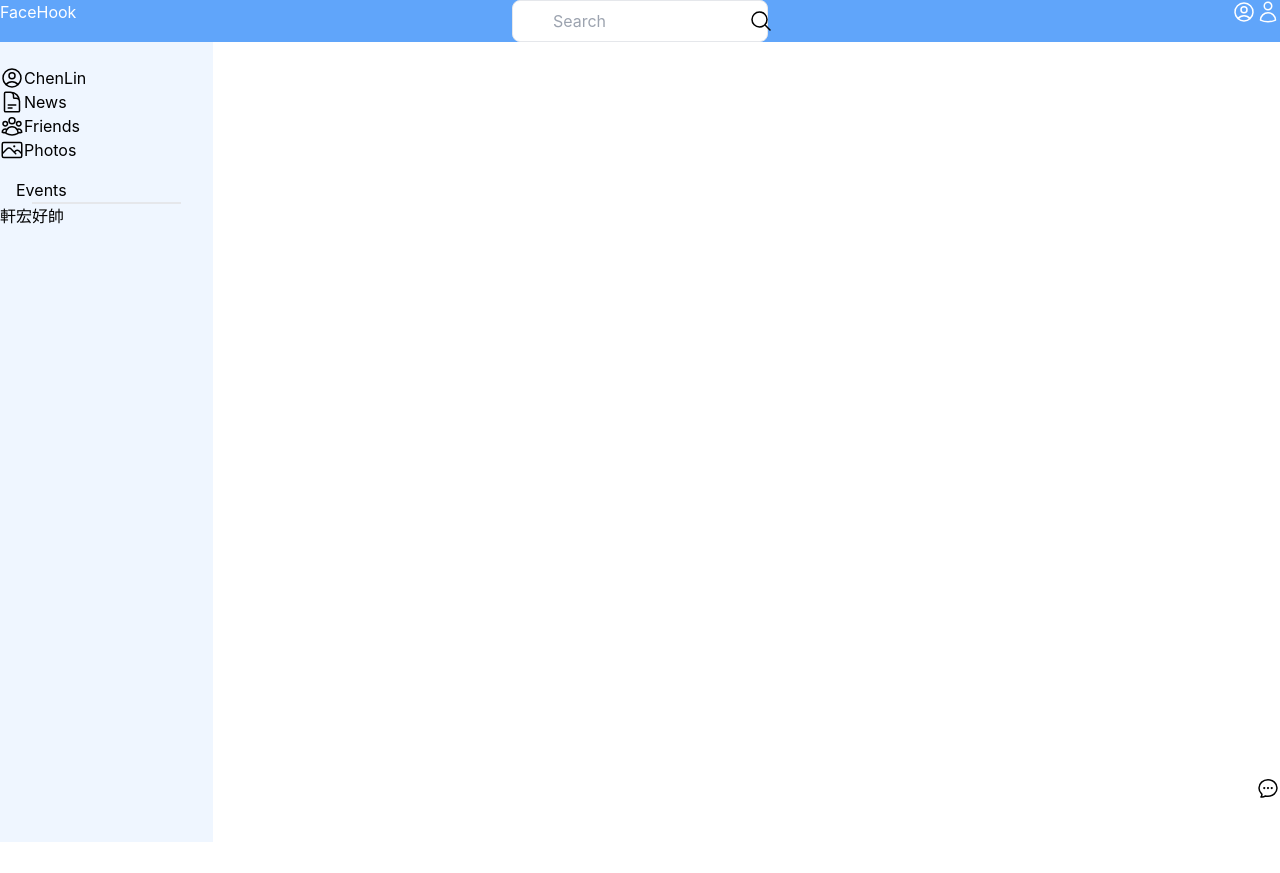
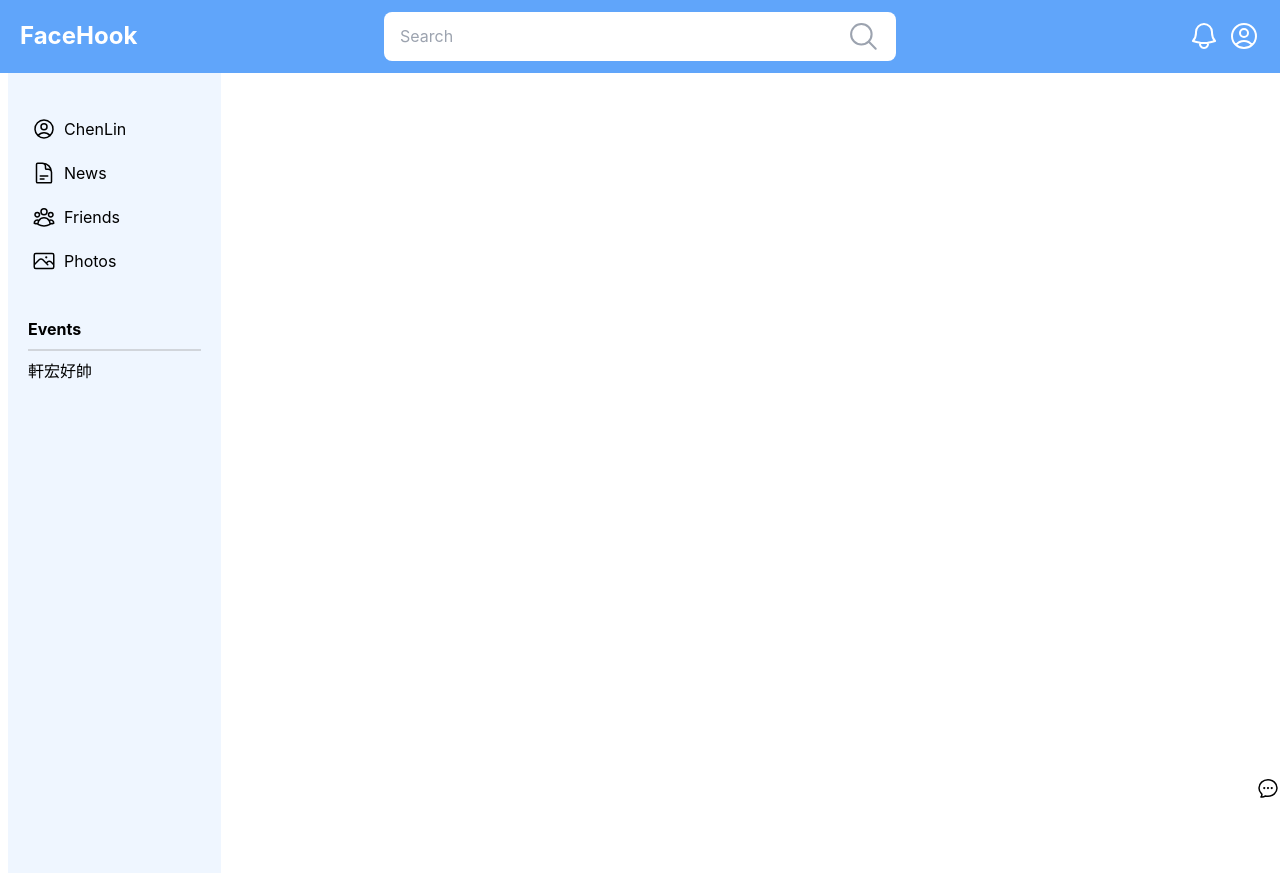
Before and after one commit to Bighsueh/FaceHook-Frontend, a React (Create React App) app: page / in a window 1280 px wide. Before the commit the page ends 842 px from the top, so only its background shows below. Built offline with nearby package versions, Linux system fonts and the light colour scheme.

Commit message:
add main page design

```diff
--- a/src/Component/Navbar.tsx
+++ b/src/Component/Navbar.tsx
@@ -2,32 +2,43 @@ import React from 'react'
 
 function Navbar() {
   return (
-    <div className="grid grid-cols-3 bg-blue-400">
-      <div className="text-white text-left ">FaceHook</div>
-      <div className=' relative text-black text-center'>
-        <input type="text" placeholder="Search" className="pl-10 pr-4 py-2 w-64 border rounded-lg"/>
+    <div className="grid grid-cols-5 bg-blue-400">
+      <div className="p-5 text-2xl font-bold text-white text-left flex col-span-1">FaceHook</div>
+      <div className='grid py-3 relative text-black text-center col-span-3'>
+        {/* <input type="text" placeholder="Search" className="pl-10 pr-4 py-2 w-64 border rounded-lg"/>
         <div className="absolute inset-y-0 right-20 flex items-center ">
         <svg xmlns="http://www.w3.org/2000/svg" fill="none" viewBox="0 0 24 24" strokeWidth={1.5} stroke="currentColor" className="w-6 h-6">
         <path strokeLinecap="round" strokeLinejoin="round" d="M21 21l-5.197-5.197m0 0A7.5 7.5 0 105.196 5.196a7.5 7.5 0 0010.607 10.607z" />
         </svg>
 
+        </div> */}
+        <div className='grid grid-cols-10 bg-white w-2/3 h-full rounded-lg justify-self-center px-2 pl-4'>
+          <input type="text" placeholder="Search" className="justify-self-start col-span-9 w-full border-none" />
+          <div className='p-2'>
+            <svg xmlns="http://www.w3.org/2000/svg" fill="none" viewBox="0 0 24 24" strokeWidth={1.5} stroke="currentColor" className="w-full h-full text-gray-400">
+              <path strokeLinecap="round" strokeLinejoin="round" d="M21 21l-5.197-5.197m0 0A7.5 7.5 0 105.196 5.196a7.5 7.5 0 0010.607 10.607z" />
+            </svg>
+          </div>
+
         </div>
       </div>
-      <div className='text-white ml-auto flex'>
-        <div>
-        <svg xmlns="http://www.w3.org/2000/svg" fill="none" viewBox="0 0 24 24" strokeWidth={1.5} stroke="currentColor" className="w-6 h-6">
-        <path strokeLinecap="round" strokeLinejoin="round" d="M17.982 18.725A7.488 7.488 0 0012 15.75a7.488 7.488 0 00-5.982 2.975m11.963 0a9 9 0 10-11.963 0m11.963 0A8.966 8.966 0 0112 21a8.966 8.966 0 01-5.982-2.275M15 9.75a3 3 0 11-6 0 3 3 0 016 0z" />
-        </svg>
+      <div className='m-4 text-white ml-auto flex col-span-1'>
+        <div className='h-full mx-1 grid'>
+          <svg xmlns="http://www.w3.org/2000/svg" fill="none" viewBox="0 0 24 24" strokeWidth={1.5} stroke="currentColor" className="w-8 h-8 place-self-center">
+            <path strokeLinecap="round" strokeLinejoin="round" d="M14.857 17.082a23.848 23.848 0 005.454-1.31A8.967 8.967 0 0118 9.75v-.7V9A6 6 0 006 9v.75a8.967 8.967 0 01-2.312 6.022c1.733.64 3.56 1.085 5.455 1.31m5.714 0a24.255 24.255 0 01-5.714 0m5.714 0a3 3 0 11-5.714 0" />
+          </svg>
 
         </div>
-        <div>
-          <svg xmlns="http://www.w3.org/2000/svg" fill="none" viewBox="0 0 24 24" strokeWidth={1.5} stroke="currentColor" className="w-6 h-6">
-            <path strokeLinecap="round" strokeLinejoin="round" d="M15.75 6a3.75 3.75 0 11-7.5  0 3.75 3.75 0 017.5 0zM4.501 20.118a7.5 7.5 0 0114.998 0A17.933 17.933 0 0112 21.75c-2.676 0-5.216-.584-7.499-1.632z" />
+        <div className='h-full mx-1 grid'>
+          <svg xmlns="http://www.w3.org/2000/svg" fill="none" viewBox="0 0 24 24" strokeWidth={1.5} stroke="currentColor" className="w-8 h-8 place-self-center">
+            <path strokeLinecap="round" strokeLinejoin="round" d="M17.982 18.725A7.488 7.488 0 0012 15.75a7.488 7.488 0 00-5.982 2.975m11.963 0a9 9 0 10-11.963 0m11.963 0A8.966 8.966 0 0112 21a8.966 8.966 0 01-5.982-2.275M15 9.75a3 3 0 11-6 0 3 3 0 016 0z" />
           </svg>
         </div>
+
+
       </div>
 
-      </div>
+    </div>
 
 
 
--- a/src/Component/Sidebox.tsx
+++ b/src/Component/Sidebox.tsx
@@ -6,22 +6,22 @@ function Sidebox() {
   }
   return (
 
-      <div className='pt-6 w-1/6 bg-blue-50 h-screen'>
-        <li style={noDot} className=''>
-          <ul className='flex ChenLin'>
-            <svg xmlns="http://www.w3.org/2000/svg" fill="none" viewBox="0 0 24 24" strokeWidth={1.5} stroke="currentColor" className="w-6 h-6">
+      <div className='pt-6 w-1/6 mx-2 bg-blue-50 h-screen'>
+        <li style={noDot} className='w-full flex-col p-2'>
+          <ul className='flex ChenLin w-full rounded-lg border-none hover:bg-blue-100 my-1 p-2'>
+            <svg xmlns="http://www.w3.org/2000/svg" fill="none" viewBox="0 0 24 24" strokeWidth={1.5} stroke="currentColor" className="w-6 h-6 mx-2">
             <path strokeLinecap="round" strokeLinejoin="round" d="M17.982 18.725A7.488 7.488 0 0012 15.75a7.488 7.488 0 00-5.982 2.975m11.963 0a9 9 0 10-11.963 0m11.963 0A8.966 8.966 0 0112 21a8.966 8.966 0 01-5.982-2.275M15 9.75a3 3 0 11-6 0 3 3 0 016 0z" />
             </svg>  ChenLin</ul>
-          <ul className='flex News'>
-            <svg xmlns="http://www.w3.org/2000/svg" fill="none" viewBox="0 0 24 24" strokeWidth={1.5} stroke="currentColor" className="w-6 h-6">
+          <ul className='flex News w-full rounded-lg border-none hover:bg-blue-100 my-1 p-2'>
+            <svg xmlns="http://www.w3.org/2000/svg" fill="none" viewBox="0 0 24 24" strokeWidth={1.5} stroke="currentColor" className="w-6 h-6 mx-2">
             <path strokeLinecap="round" strokeLinejoin="round" d="M19.5 14.25v-2.625a3.375 3.375 0 00-3.375-3.375h-1.5A1.125 1.125 0 0113.5 7.125v-1.5a3.375 3.375 0 00-3.375-3.375H8.25m0 12.75h7.5m-7.5 3H12M10.5 2.25H5.625c-.621 0-1.125.504-1.125 1.125v17.25c0 .621.504 1.125 1.125 1.125h12.75c.621 0 1.125-.504 1.125-1.125V11.25a9 9 0 00-9-9z" />
             </svg>News</ul>
-          <ul className='flex Friends'>
-            <svg xmlns="http://www.w3.org/2000/svg" fill="none" viewBox="0 0 24 24" strokeWidth={1.5} stroke="currentColor" className="w-6 h-6">
+          <ul className='flex Friends w-full rounded-lg border-none hover:bg-blue-100 my-1 p-2'>
+            <svg xmlns="http://www.w3.org/2000/svg" fill="none" viewBox="0 0 24 24" strokeWidth={1.5} stroke="currentColor" className="w-6 h-6 mx-2">
             <path strokeLinecap="round" strokeLinejoin="round" d="M18 18.72a9.094 9.094 0 003.741-.479 3 3 0 00-4.682-2.72m.94 3.198l.001.031c0 .225-.012.447-.037.666A11.944 11.944 0 0112 21c-2.17 0-4.207-.576-5.963-1.584A6.062 6.062 0 016 18.719m12 0a5.971 5.971 0 00-.941-3.197m0 0A5.995 5.995 0 0012 12.75a5.995 5.995 0 00-5.058 2.772m0 0a3 3 0 00-4.681 2.72 8.986 8.986 0 003.74.477m.94-3.197a5.971 5.971 0 00-.94 3.197M15 6.75a3 3 0 11-6 0 3 3 0 016 0zm6 3a2.25 2.25 0 11-4.5 0 2.25 2.25 0 014.5 0zm-13.5 0a2.25 2.25 0 11-4.5 0 2.25 2.25 0 014.5 0z" />
             </svg>Friends</ul>
-          <ul className='flex Photos'>
-            <svg xmlns="http://www.w3.org/2000/svg" fill="none" viewBox="0 0 24 24" strokeWidth={1.5} stroke="currentColor" className="w-6 h-6">
+          <ul className='flex Photos w-full rounded-lg border-none hover:bg-blue-100 my-1 p-2'>
+            <svg xmlns="http://www.w3.org/2000/svg" fill="none" viewBox="0 0 24 24" strokeWidth={1.5} stroke="currentColor" className="w-6 h-6 mx-2">
             <path strokeLinecap="round" strokeLinejoin="round" d="M2.25 15.75l5.159-5.159a2.25 2.25 0 013.182 0l5.159 5.159m-1.5-1.5l1.409-1.409a2.25 2.25 0 013.182 0l2.909 2.909m-18 3.75h16.5a1.5 1.5 0 001.5-1.5V6a1.5 1.5 0 00-1.5-1.5H3.75A1.5 1.5 0 002.25 6v12a1.5 1.5 0 001.5 1.5zm10.5-11.25h.008v.008h-.008V8.25zm.375 0a.375.375 0 11-.75 0 .375.375 0 01.75 0z" />
             </svg>Photos</ul>
         </li>
@@ -30,9 +30,9 @@ function Sidebox() {
 
 
 
-      <div className='ml-4 pt-4 flex'>Events</div>
-      <div className="ml-8 mr-8 border border-10 border-black-400"></div>
-      <div className='text flex'>軒宏好帥</div>
+      <div className='my-2 mx-5 pt-4 flex font-bold'>Events</div>
+      <div className="my-2 mx-5 border border-5 border-gray-300"></div>
+      <div className='my-2 text flex mx-5'>軒宏好帥</div>
 
 
 
```
